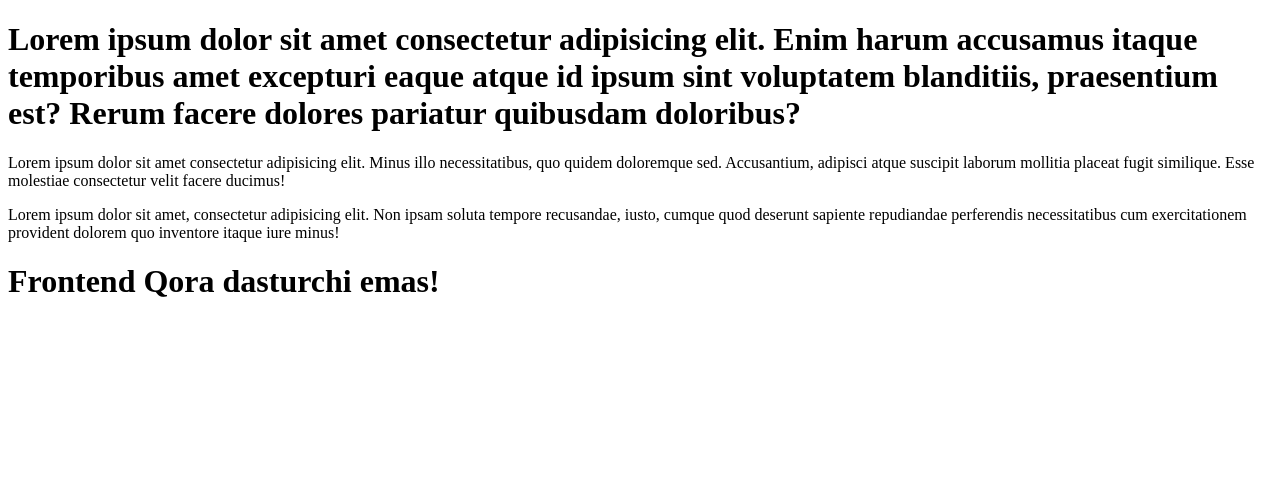
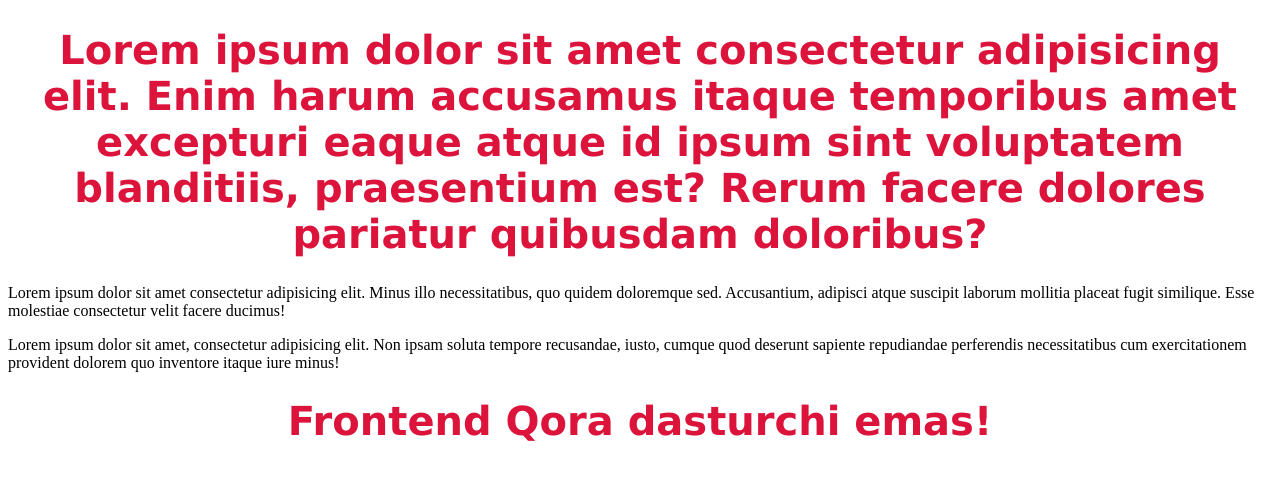
Before and after one commit to fayyoza200715/Lorem, a plain HTML site: page index.html in a window 1280 px wide. Drawn offline with Linux system fonts and the light colour scheme.

Commit message:
styleni qushdim

```diff
--- a/index.html
+++ b/index.html
@@ -4,6 +4,7 @@
     <meta charset="UTF-8">
     <meta name="viewport" content="width=device-width, initial-scale=1.0">
     <title>Document</title>
+    <link rel="stylesheet" href="./style.css">
 </head>
 <body>
     <h1>Lorem ipsum dolor sit amet consectetur adipisicing elit. Enim harum accusamus itaque temporibus amet excepturi eaque atque id ipsum sint voluptatem blanditiis, praesentium est? Rerum facere dolores pariatur quibusdam doloribus?</h1>
--- a/style.css
+++ b/style.css
@@ -0,0 +1,6 @@
+h1{
+    font-size: 40px;
+    color: crimson;
+    text-align: center;
+    font-family: Verdana, Geneva, Tahoma, sans-serif;
+}
```
